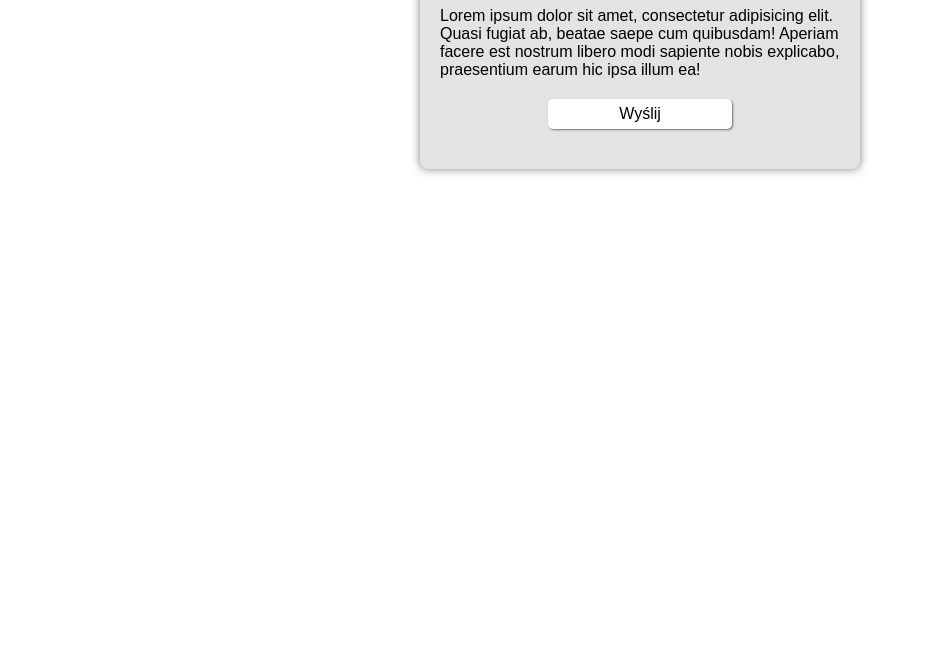
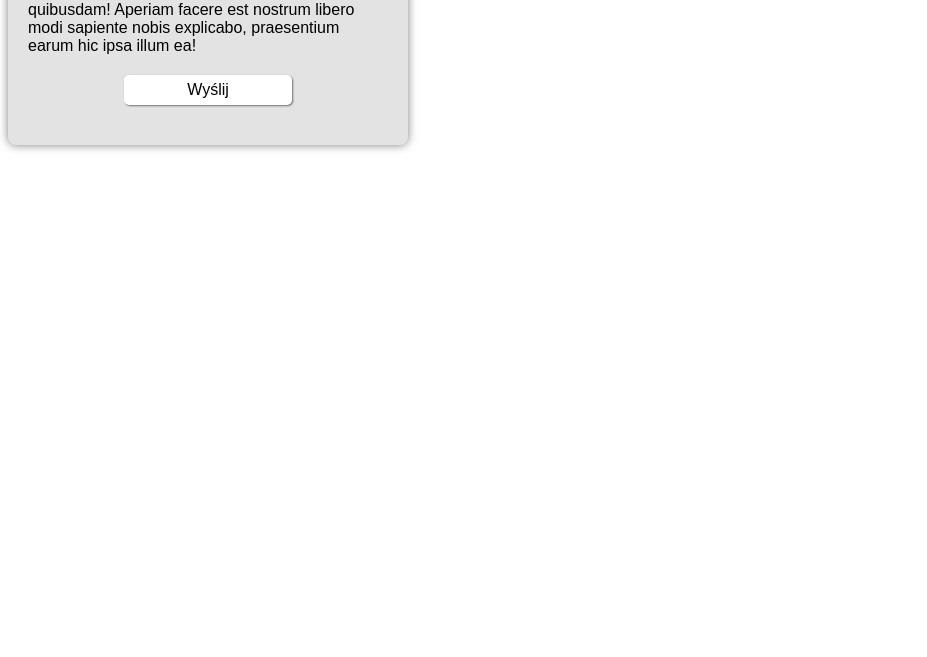
Before and after one commit to joanna-konopacka/02_Box_Sizing--zadania, a plain HTML site: page 03_Zadanie_3/index.html in a window 1280 px wide. Shown: the part 143-800 px from the top of the page, without its empty margins (0-927 px from the left). Drawn offline with Linux system fonts and the light colour scheme.

Commit message:
Zadanie 3

```diff
--- a/03_Zadanie_3/css/style.css
+++ b/03_Zadanie_3/css/style.css
@@ -1,7 +1,8 @@
 .card {
+	box-sizing: border-box;
 	width: 400px;
-  margin: 50px auto;
-  background: #E3E3E3;
+	margin: 0;
+	background: #e3e3e3;
 	box-shadow: 0 0 10px rgba(0, 0, 0, 0.5);
 	padding: 20px;
 	border-radius: 8px;
```
Lines whose indentation alone changed are shown as unchanged.
